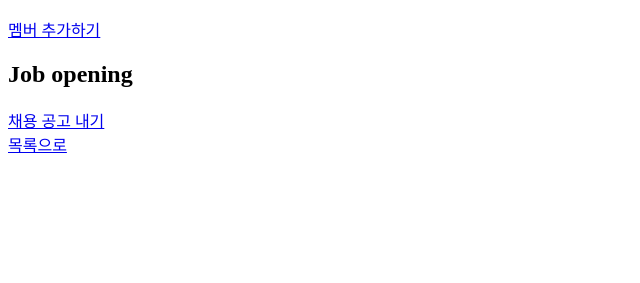
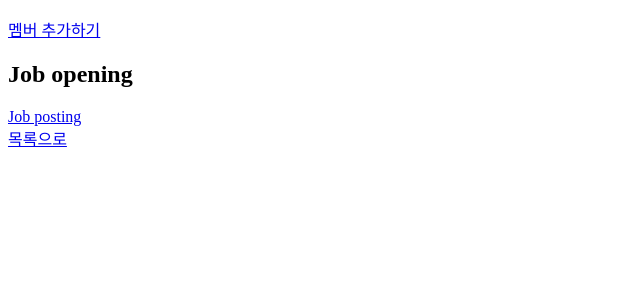
Before and after one commit to eunjungchoi/mysite, a Django app: page /company/1 in a window 1280 px wide. Shown: the part 517-800 px from the top of the page, without its empty margins (0-640 px from the left). Run offline with Django 3.2, Linux system fonts and the light colour scheme; a user stored in the database is signed in; tables that the repository leaves empty hold one stand-in row (values such as "Sample post"); data that the repository does not hold is empty.

Commit message:
채용공고 영어로 변경

```diff
--- a/company/templates/company/company_detail.html
+++ b/company/templates/company/company_detail.html
@@ -42,7 +42,7 @@
 </ul>
 
 
-<a href="/company/{{company_id}}/jobform/">채용 공고 내기</a><br>
+<a href="/company/{{company_id}}/jobform/">Job posting</a><br>
 
 <a href="/company/">목록으로</a>
 
```
